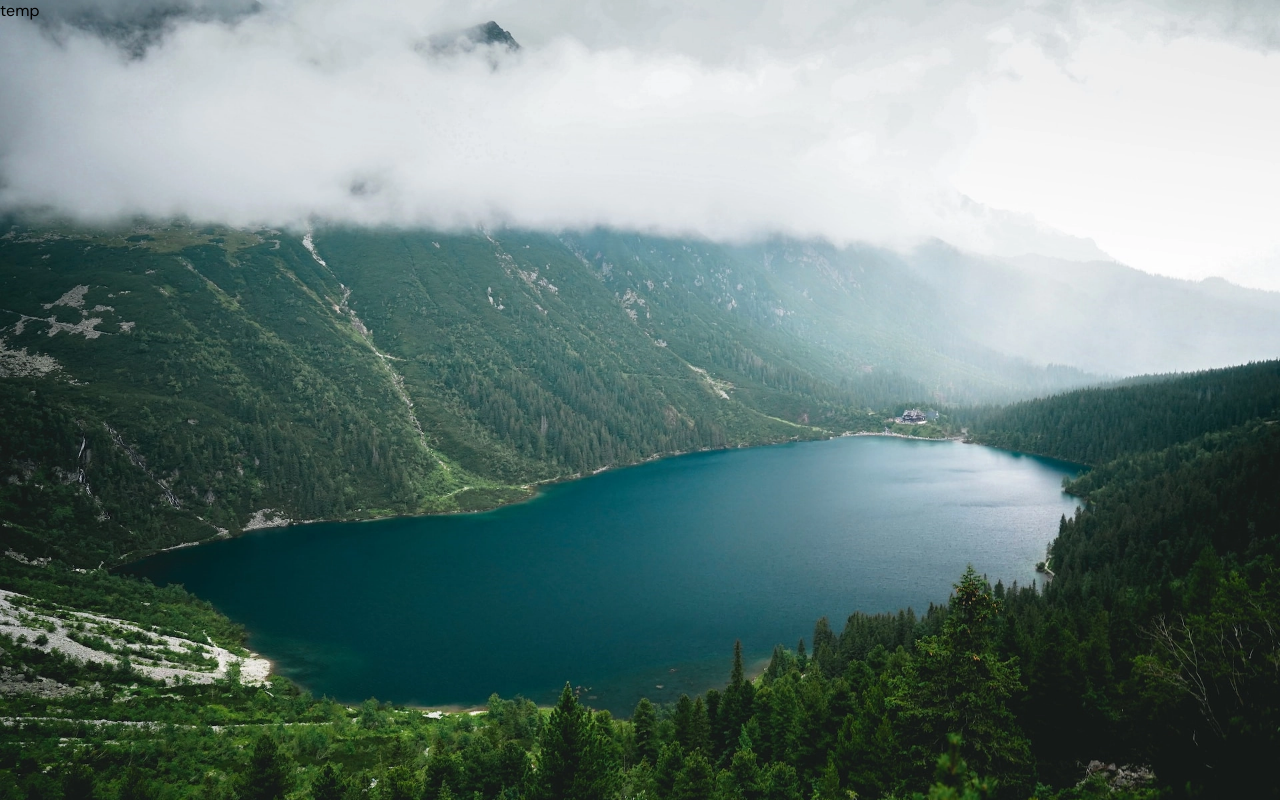
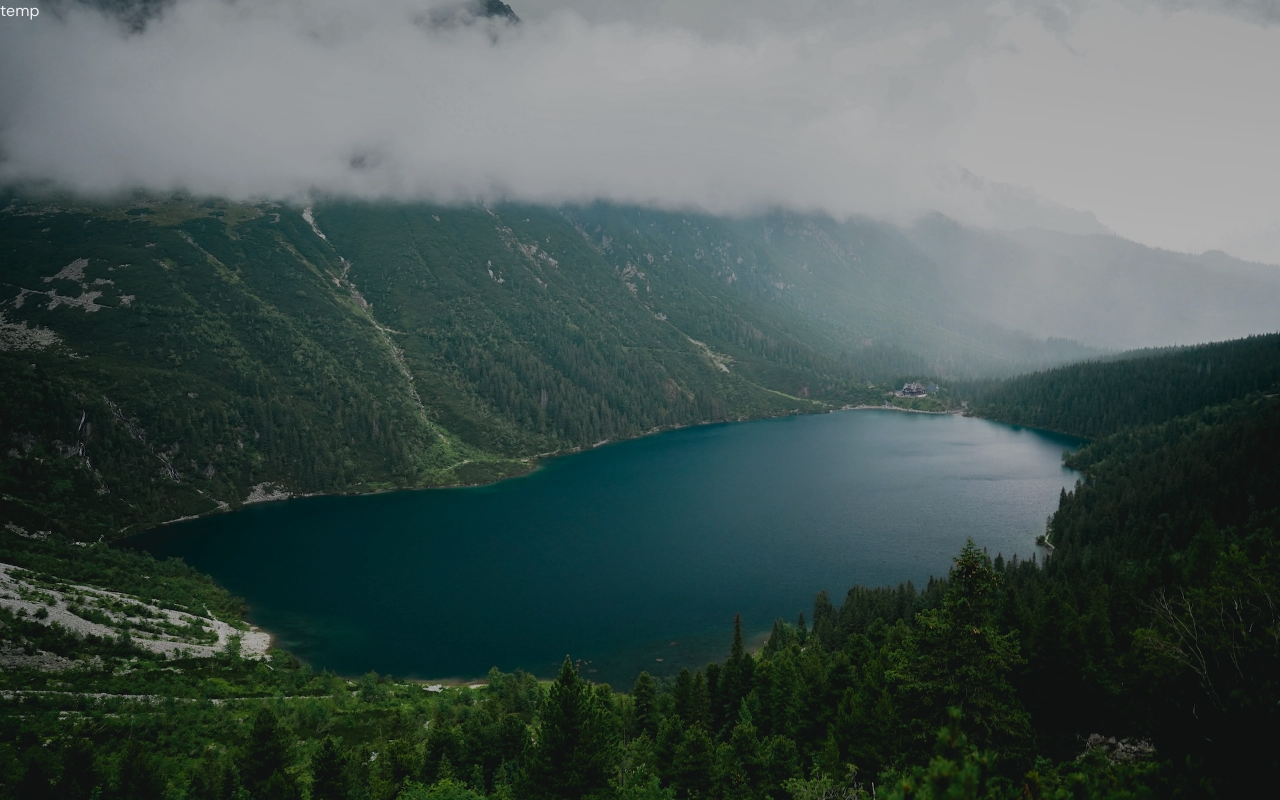
Before and after one commit to jdichh/obligatory-weather-app-react, a React (Vite) app: page / in a window 1280 px wide. Built offline with nearby package versions, Linux system fonts and the light colour scheme.

Commit message:
fixed bg not centered when changing resolution

```diff
--- a/src/index.css
+++ b/src/index.css
@@ -7,12 +7,20 @@
   -webkit-font-smoothing: antialiased;
   -moz-osx-font-smoothing: grayscale;
   -webkit-text-size-adjust: 100%;
+  --off-white: #EEF0F2;
 }
 
 * {
   box-sizing: border-box;
   margin: 0;
   padding: 0;
+  color: var(--off-white)
+}
+
+body {
+  background: url(assets/backgrounds/bg-1280.webp) no-repeat center center/cover;
+  content: '';
+  z-index: -1;
 }
 
 .main {
@@ -20,25 +28,17 @@
   width: 100%;
   min-height: 100vh;
   overflow-y: hidden;
-}
-
-@media (min-width: 320px) {
-  body {
-    background-image: url(assets/backgrounds/bg-1280.webp);
-    background-size: cover
-  }
+  background-color: rgba(0,0,0, 0.3);
 }
 
 @media (min-width: 1600px) {
   body {
-    background-image: url(assets/backgrounds/bg-1600.webp);
-    background-size: cover;
+    background: url(assets/backgrounds/bg-1600.webp) no-repeat center center/cover;
   }
 }
 
 @media (min-width: 2160px) {
   body {
-    background-image: url(assets/backgrounds/bg-4000.webp);
-    background-size: cover;
+    background: url(assets/backgrounds/bg-4000.webp) no-repeat center center/cover;
   }
 }
```
